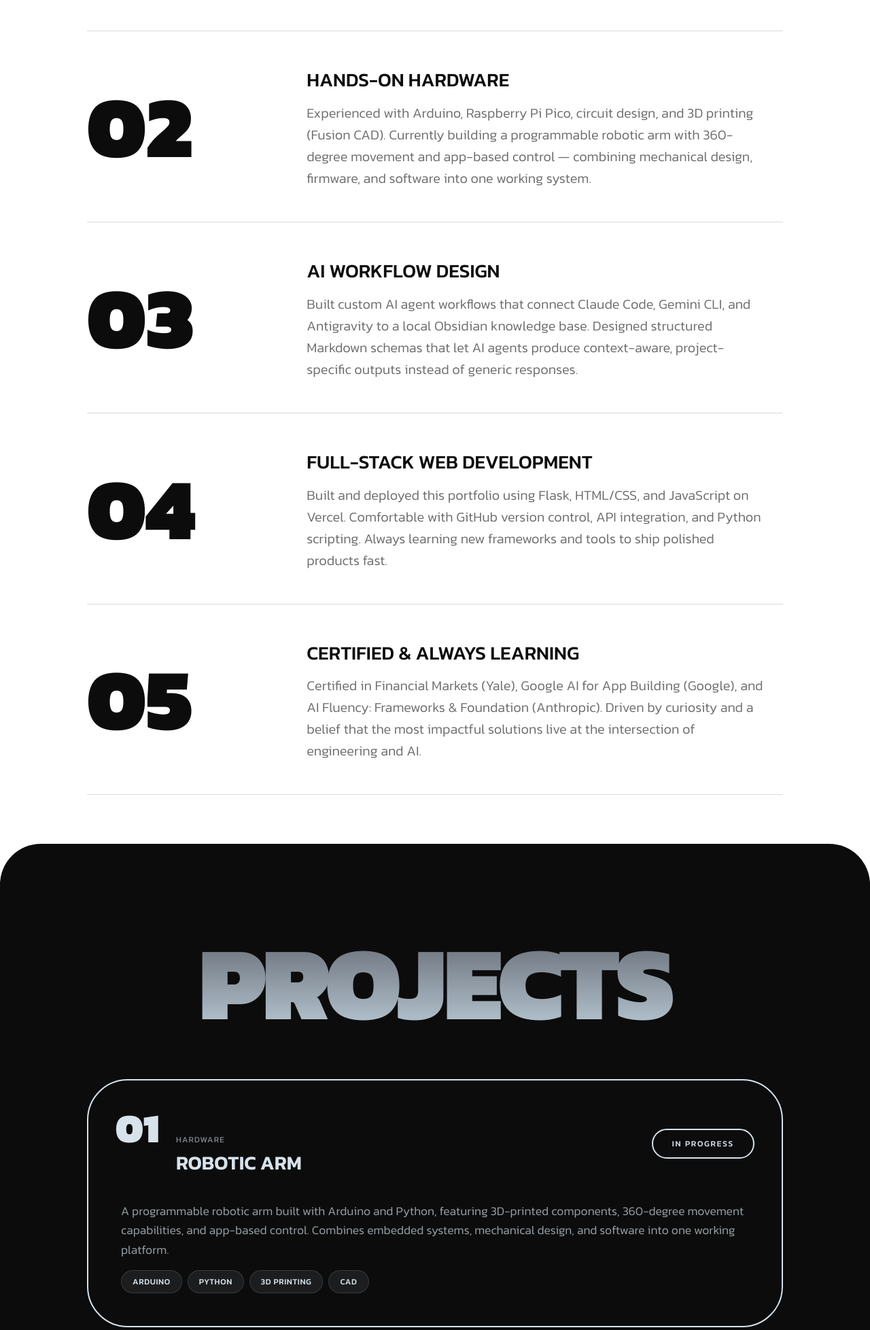
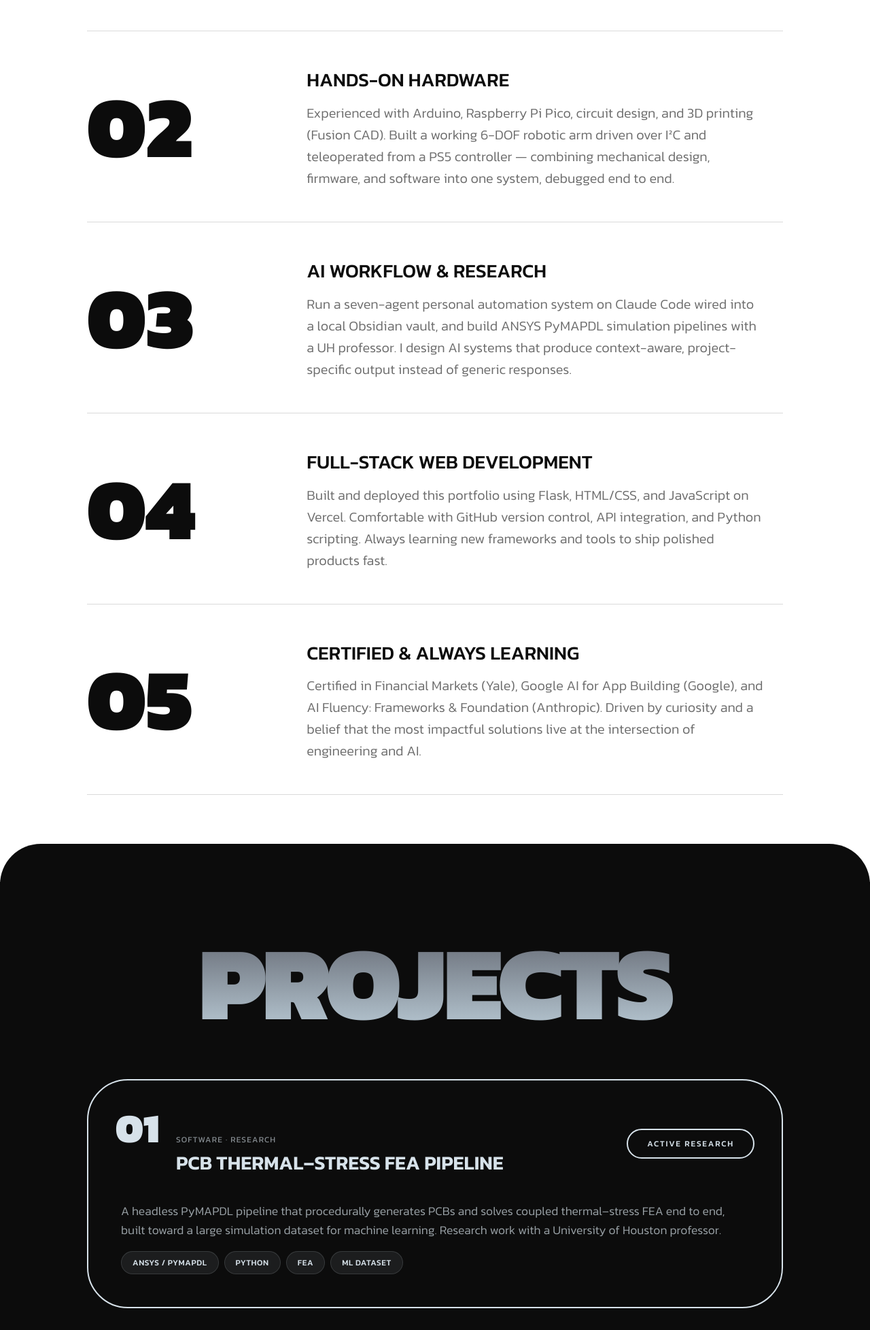
Before and after one commit to Cd1314520/personal-website, a Flask app: page / in a window 1280 px wide. Shown: the part 2337-4293 px from the top of the page at 68% size. Run offline with Flask 3, Linux system fonts and the light colour scheme.

Commit message:
Sync home page projects with portfolio
- Rebuild landing projects stack to 6 cards matching portfolio page
  (add ANSYS FEA pipeline, TradingAgents; fix Robotic Arm; rename
  Obsidian card to Personal AI Automation; keep Smart Grid + Portfolio)
- Fix stale "What I Bring" claims: 360-degree/app-based arm and Gemini CLI

Co-Authored-By: Claude Opus 4.8 <noreply@anthropic.com>

```diff
--- a/templates/landing.html
+++ b/templates/landing.html
@@ -102,7 +102,7 @@
         <div class="services-number">02</div>
         <div class="services-content">
           <h3 class="services-name">Hands-On Hardware</h3>
-          <p class="services-desc">Experienced with Arduino, Raspberry Pi Pico, circuit design, and 3D printing (Fusion CAD). Currently building a programmable robotic arm with 360-degree movement and app-based control — combining mechanical design, firmware, and software into one working system.</p>
+          <p class="services-desc">Experienced with Arduino, Raspberry Pi Pico, circuit design, and 3D printing (Fusion CAD). Built a working 6-DOF robotic arm driven over I&sup2;C and teleoperated from a PS5 controller — combining mechanical design, firmware, and software into one system, debugged end to end.</p>
         </div>
       </div>
 
@@ -110,8 +110,8 @@
       <div class="services-item landing-fade" data-delay="0.2s" data-y="20px">
         <div class="services-number">03</div>
         <div class="services-content">
-          <h3 class="services-name">AI Workflow Design</h3>
-          <p class="services-desc">Built custom AI agent workflows that connect Claude Code, Gemini CLI, and Antigravity to a local Obsidian knowledge base. Designed structured Markdown schemas that let AI agents produce context-aware, project-specific outputs instead of generic responses.</p>
+          <h3 class="services-name">AI Workflow &amp; Research</h3>
+          <p class="services-desc">Run a seven-agent personal automation system on Claude Code wired into a local Obsidian vault, and build ANSYS PyMAPDL simulation pipelines with a UH professor. I design AI systems that produce context-aware, project-specific output instead of generic responses.</p>
         </div>
       </div>
 
@@ -146,32 +146,32 @@
 
     <div class="projects-stack-container">
 
-      <!-- Project Card 01: Robotic Arm -->
+      <!-- Project Card 01: ANSYS PCB FEA Pipeline -->
       <div class="project-card-wrapper">
         <div class="project-card-sticky">
           <div class="project-card-top">
             <div class="project-card-num-title">
               <span class="project-card-num">01</span>
               <div class="project-card-details">
-                <span class="project-card-cat">Hardware</span>
-                <span class="project-card-name">Robotic Arm</span>
+                <span class="project-card-cat">Software · Research</span>
+                <span class="project-card-name">PCB Thermal&ndash;Stress FEA Pipeline</span>
               </div>
             </div>
-            <span class="btn-live-project">In Progress</span>
+            <span class="btn-live-project">Active Research</span>
           </div>
           <div class="project-card-single-info">
-            <p class="project-card-desc">A programmable robotic arm built with Arduino and Python, featuring 3D-printed components, 360-degree movement capabilities, and app-based control. Combines embedded systems, mechanical design, and software into one working platform.</p>
+            <p class="project-card-desc">A headless PyMAPDL pipeline that procedurally generates PCBs and solves coupled thermal&ndash;stress FEA end to end, built toward a large simulation dataset for machine learning. Research work with a University of Houston professor.</p>
             <div class="project-card-tags">
-              <span class="project-card-tag">Arduino</span>
+              <span class="project-card-tag">ANSYS / PyMAPDL</span>
               <span class="project-card-tag">Python</span>
-              <span class="project-card-tag">3D Printing</span>
-              <span class="project-card-tag">CAD</span>
+              <span class="project-card-tag">FEA</span>
+              <span class="project-card-tag">ML Dataset</span>
             </div>
           </div>
         </div>
       </div>
 
-      <!-- Project Card 02: Obsidian AI Workflow -->
+      <!-- Project Card 02: TradingAgents -->
       <div class="project-card-wrapper">
         <div class="project-card-sticky">
           <div class="project-card-top">
@@ -179,7 +179,57 @@
               <span class="project-card-num">02</span>
               <div class="project-card-details">
                 <span class="project-card-cat">Software</span>
-                <span class="project-card-name">Obsidian AI Workflow</span>
+                <span class="project-card-name">TradingAgents</span>
+              </div>
+            </div>
+            <span class="btn-live-project">Active</span>
+          </div>
+          <div class="project-card-single-info">
+            <p class="project-card-desc">A multi-model LLM system that researches equities and proposes trades on a paper (simulated) account only &mdash; no real money. Built around risk gates that blocked three premature sells in production, plus provider failover and unattended scheduled runs.</p>
+            <div class="project-card-tags">
+              <span class="project-card-tag">LLM Agents</span>
+              <span class="project-card-tag">Python</span>
+              <span class="project-card-tag">Risk Gating</span>
+              <span class="project-card-tag">Paper Trading</span>
+            </div>
+          </div>
+        </div>
+      </div>
+
+      <!-- Project Card 03: Robotic Arm -->
+      <div class="project-card-wrapper">
+        <div class="project-card-sticky">
+          <div class="project-card-top">
+            <div class="project-card-num-title">
+              <span class="project-card-num">03</span>
+              <div class="project-card-details">
+                <span class="project-card-cat">Hardware</span>
+                <span class="project-card-name">6-DOF Robotic Arm</span>
+              </div>
+            </div>
+            <span class="btn-live-project">Built &amp; Working</span>
+          </div>
+          <div class="project-card-single-info">
+            <p class="project-card-desc">A 6-degree-of-freedom robotic arm driven by an Arduino UNO and PCA9685 PWM controller over I&sup2;C, teleoperated in real time from a PS5 DualSense via pygame and pyserial. Soft limits enforced in both Python and firmware, with full I&sup2;C and servo bring-up debugging.</p>
+            <div class="project-card-tags">
+              <span class="project-card-tag">Arduino</span>
+              <span class="project-card-tag">Python</span>
+              <span class="project-card-tag">PCA9685 / I&sup2;C</span>
+              <span class="project-card-tag">3D Printing</span>
+            </div>
+          </div>
+        </div>
+      </div>
+
+      <!-- Project Card 04: Personal AI Automation -->
+      <div class="project-card-wrapper">
+        <div class="project-card-sticky">
+          <div class="project-card-top">
+            <div class="project-card-num-title">
+              <span class="project-card-num">04</span>
+              <div class="project-card-details">
+                <span class="project-card-cat">Software</span>
+                <span class="project-card-name">Personal AI Automation</span>
               </div>
             </div>
             <span class="btn-live-project">Complete</span>
@@ -190,23 +240,23 @@
             </div>
           </div>
           <div class="project-card-single-info">
-            <p class="project-card-desc">Built a custom AI-powered knowledge management system connecting Gemini CLI, Claude Code, and NotebookLM to a local Obsidian vault. Features bidirectional linking, structured Markdown schemas, and context-aware AI outputs.</p>
+            <p class="project-card-desc">A personal automation system built on seven scheduled AI agents wired into a local Obsidian vault &mdash; handling email triage, a job and scholarship pipeline, and automatic session-by-session knowledge capture, all grounded in a living context file.</p>
             <div class="project-card-tags">
-              <span class="project-card-tag">Gemini CLI</span>
+              <span class="project-card-tag">Claude Code</span>
               <span class="project-card-tag">Obsidian</span>
-              <span class="project-card-tag">NotebookLM</span>
-              <span class="project-card-tag">Markdown</span>
+              <span class="project-card-tag">Scheduled Agents</span>
+              <span class="project-card-tag">Python</span>
             </div>
           </div>
         </div>
       </div>
 
-      <!-- Project Card 03: Smart Grid Simulation -->
+      <!-- Project Card 05: Smart Grid Simulation -->
       <div class="project-card-wrapper">
         <div class="project-card-sticky">
           <div class="project-card-top">
             <div class="project-card-num-title">
-              <span class="project-card-num">03</span>
+              <span class="project-card-num">05</span>
               <div class="project-card-details">
                 <span class="project-card-cat">Software</span>
                 <span class="project-card-name">Smart Grid Simulation</span>
@@ -230,12 +280,12 @@
         </div>
       </div>
 
-      <!-- Project Card 04: Personal Portfolio -->
+      <!-- Project Card 06: Personal Portfolio -->
       <div class="project-card-wrapper">
         <div class="project-card-sticky">
           <div class="project-card-top">
             <div class="project-card-num-title">
-              <span class="project-card-num">04</span>
+              <span class="project-card-num">06</span>
               <div class="project-card-details">
                 <span class="project-card-cat">Web</span>
                 <span class="project-card-name">Portfolio Website</span>
```
